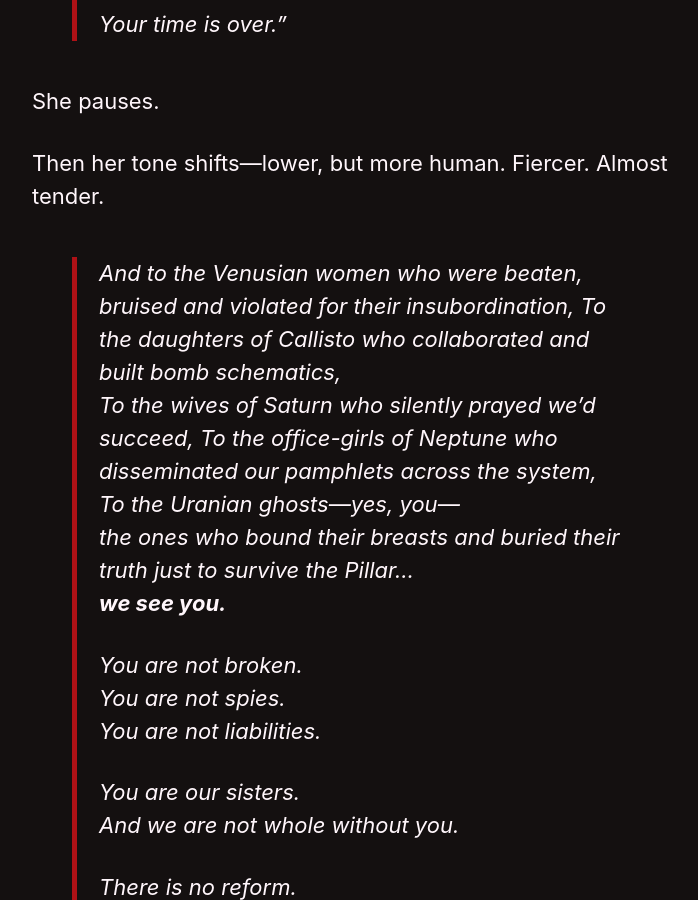
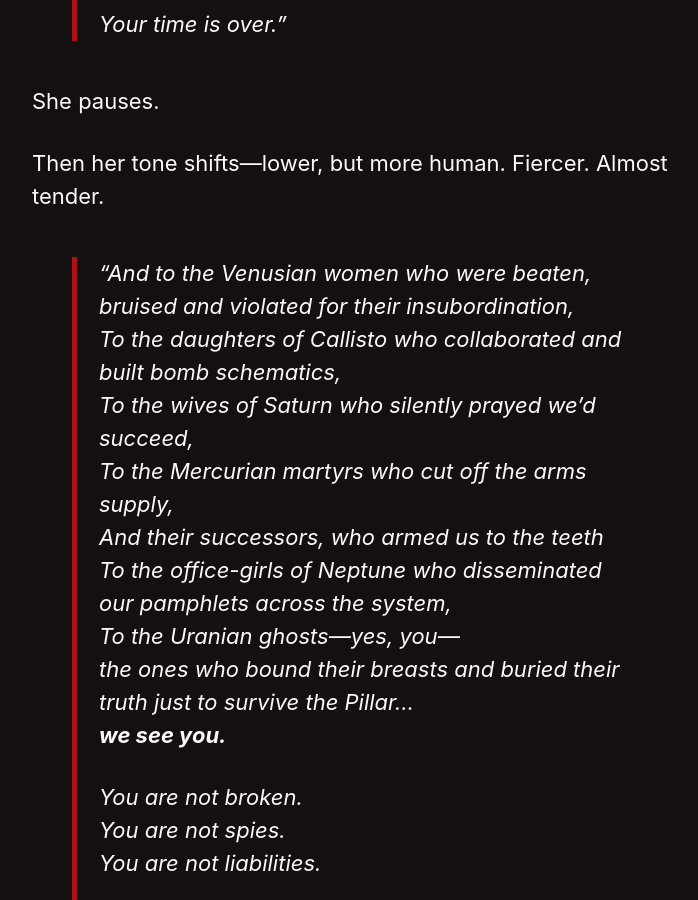
Before and after one commit to kyrie-edelweiss/edelweiss-archive, a Jekyll site: the page built from _pages/the-red-king.md, in a window 1280 px wide and 900 px high, scrolled down 91401 px. Shown: the whole window, without its empty margins (290-988 px from the left). Built offline with Jekyll 4.4.1, drawn with Linux system fonts in a browser that asks for light colours; cached includes are drawn as plain includes; our own code applies the rules of GitHub Pages for plain Markdown files; some of the changed text lies outside the part shown.

Commit message:
Update the-red-king.md

```diff
--- a/_pages/the-red-king.md
+++ b/_pages/the-red-king.md
@@ -1997,7 +1997,7 @@ The second woman stands with a stillness bordering on divine. **Red-haired.** Gh
 
 Both hold sidearms at Edelweiss’s head. No theatricality. Just inevitability.
 
-> “Under directive… signed today… I relinquish all corporate authority. The Seven Planet Authority is dissolved.”
+> “Under directive signed today… I relinquish all corporate authority. The Seven Planet Authority is dissolved.”
 
 A document is placed in front of her. Pre-privatization law. Civilian-coded, untraceable, old. The only type of law the megacorporation never fully scrubbed.
 
@@ -2060,9 +2060,11 @@ She pauses.
 
 Then her tone shifts—lower, but more human. Fiercer. Almost tender.
 
-> And to the Venusian women who were beaten, bruised and violated for their insubordination,
+> “And to the Venusian women who were beaten, bruised and violated for their insubordination,
 > To the daughters of Callisto who collaborated and built bomb schematics,
 > To the wives of Saturn who silently prayed we'd succeed,
+> To the Mercurian martyrs who cut off the arms supply,
+> And their successors, who armed us to the teeth
 > To the office-girls of Neptune who disseminated our pamphlets across the system,
 > To the Uranian ghosts—yes, *you*—
 > the ones who bound their breasts and buried their truth just to survive the Pillar…
```
